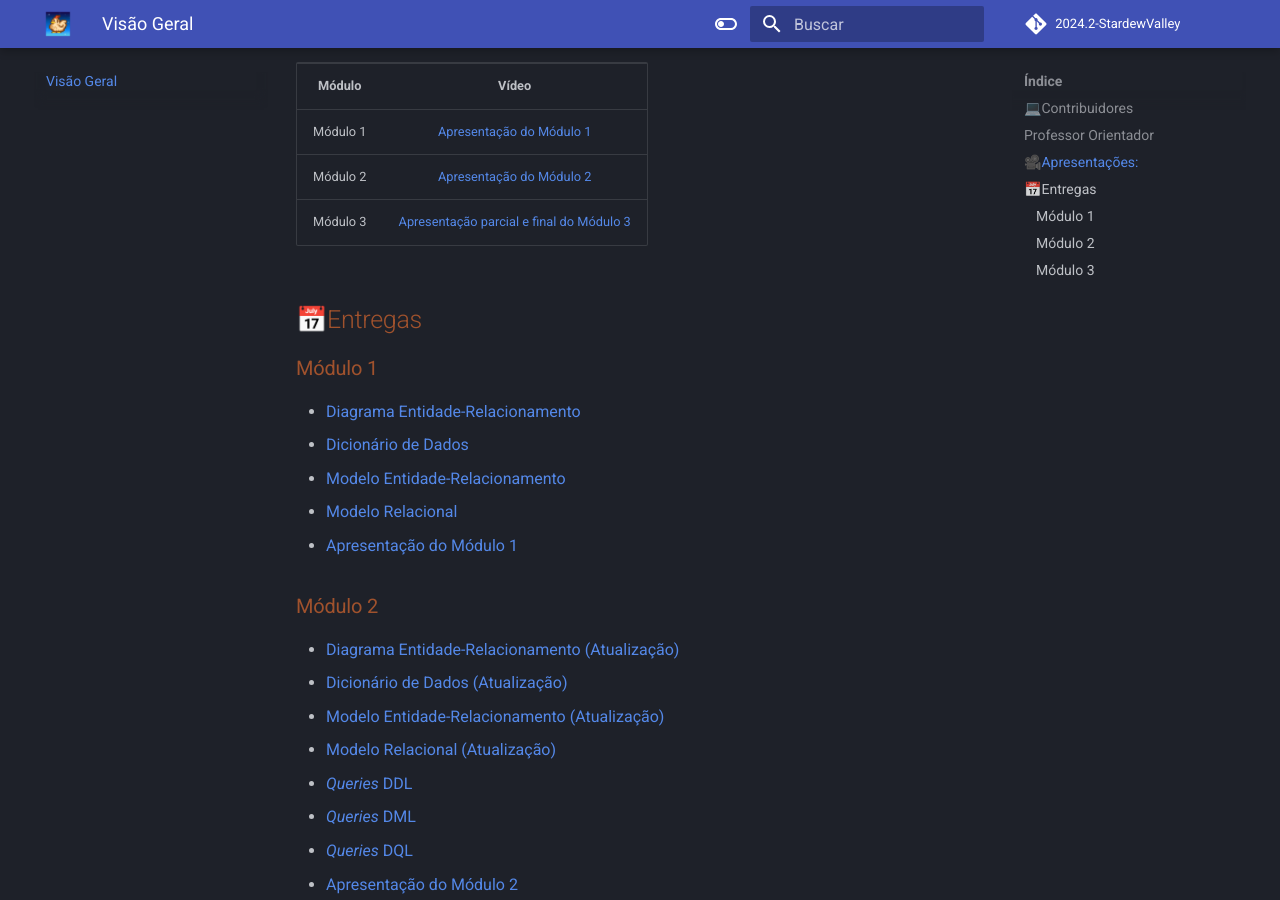
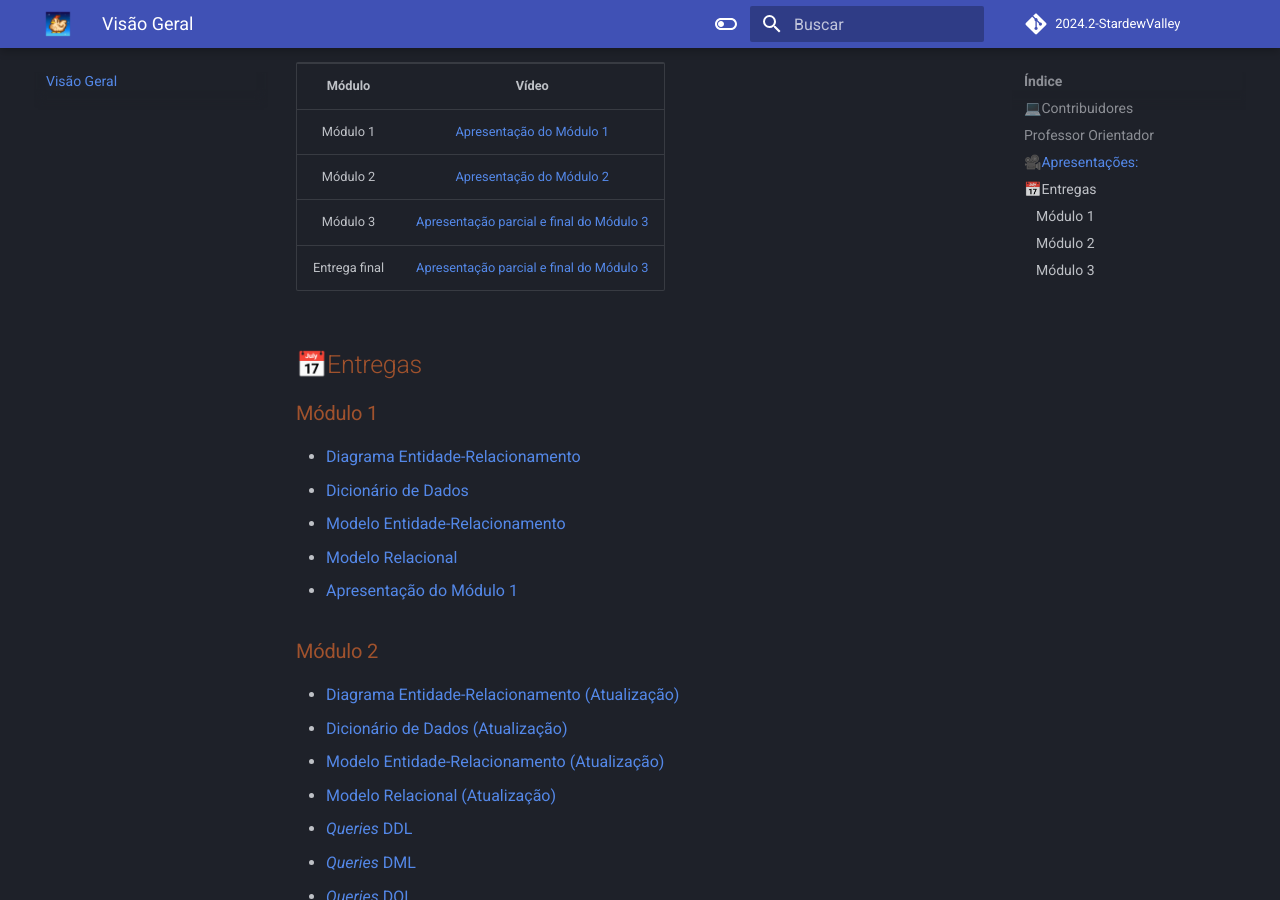
Before and after one commit to SBD1/2024.2-StardewValley, an MkDocs documentation site: the page built from docs/index.md, in a window 1280 px wide and 900 px high, scrolled down 1165 px. Built offline with MkDocs 1.6.1 and Material for MkDocs 9.7.7, drawn with Linux system fonts in a browser that asks for light colours; comment, search, counter and statistics services are not loaded.

Commit message:
adiciona apresentação final

```diff
--- a/docs/index.md
+++ b/docs/index.md
@@ -40,7 +40,10 @@
     <td align="center">Módulo 3</td>
     <td align="center"><a href="entrega-03/apresentação_3">Apresentação parcial e final do Módulo 3</a></td>
   </tr>
-
+  <tr>
+    <td align="center">Entrega final</td>
+    <td align="center"><a href="entrega-03/apresentação_3">Apresentação parcial e final do Módulo 3</a></td>
+  </tr>
 
 </table>
 
```
Also changed, not shown: docs/entrega-03/apresentação_3.md (+2 -2 lines).
